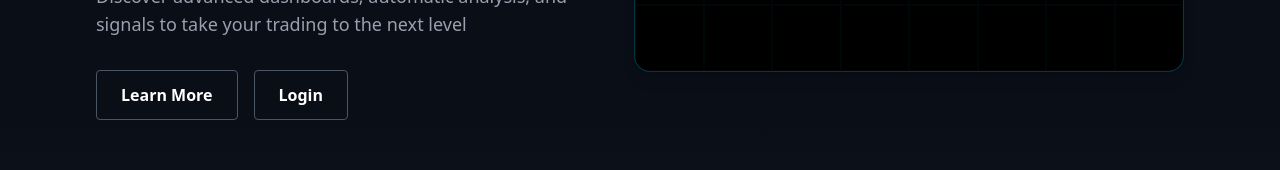
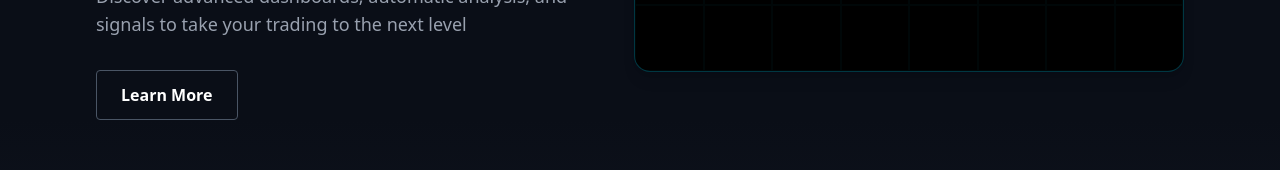
Before and after one commit to VOLARIXFX/Frontend, a React (Vite) app: page / in a window 1280 px wide. Shown: the part 538-708 px from the top of the page. Built offline with nearby package versions, Linux system fonts and the light colour scheme; no server answers.

Commit message:
Login fuera

```diff
--- a/src/components/index.jsx
+++ b/src/components/index.jsx
@@ -39,11 +39,7 @@ const Index = () => {
                 {t('conocer_mas')}
               </button>
             </Link>
-            <Link to='/admin-panelCplogin'>
-              <button className="bg-transparent border border-gray-600 text-white font-semibold px-6 py-3 rounded hover:bg-gray-800 transition">
-                Login
-              </button>
-            </Link>
+
           </div>
         </div>
         <div className="hidden md:flex flex-1 justify-center">
```
